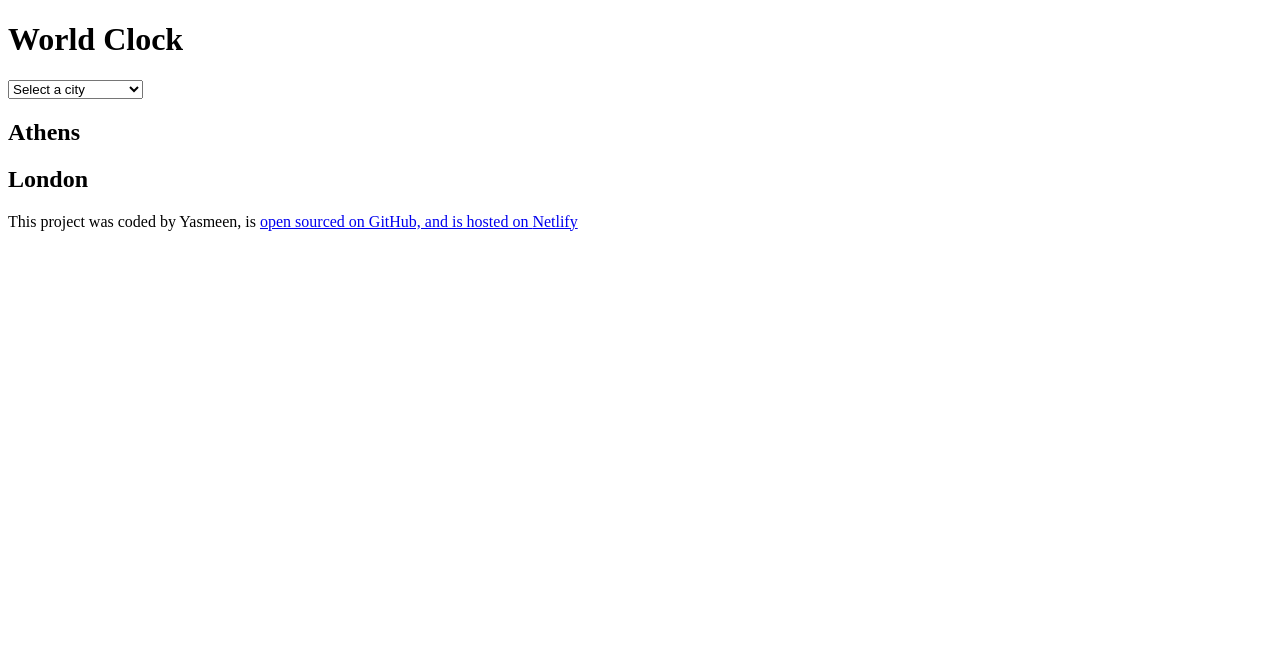
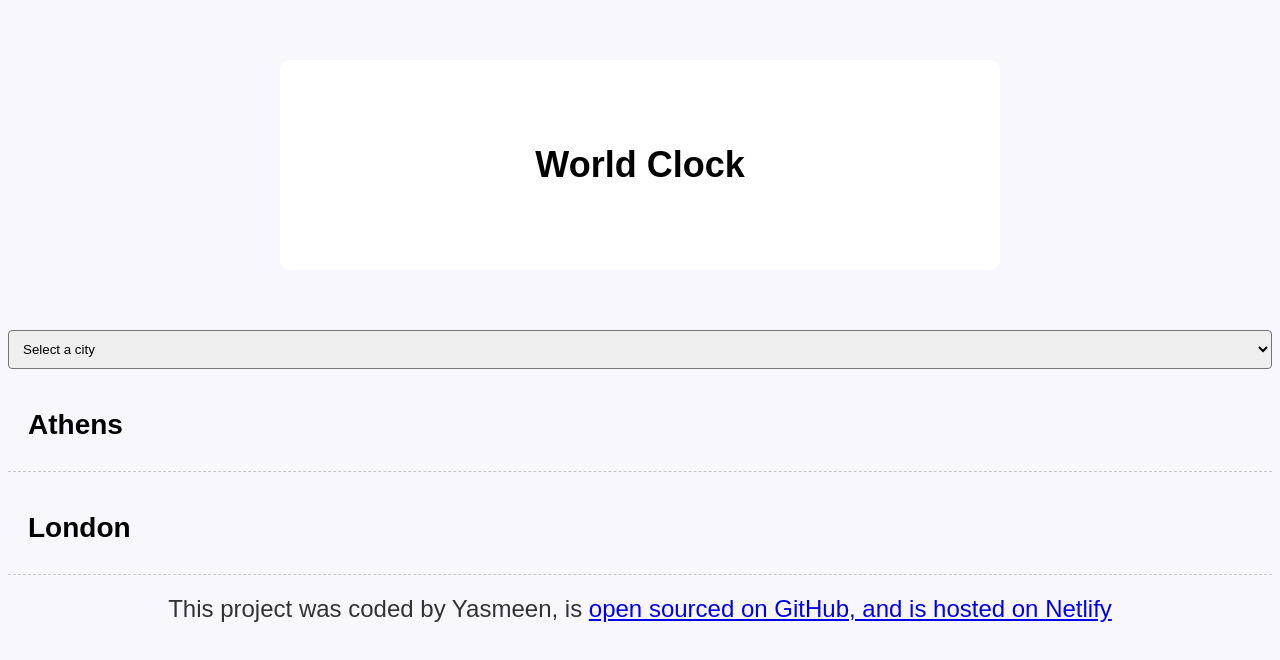
Before and after one commit to yasmeencardenas/shecodes-world-clock-project, a plain HTML site: page index.html in a window 1280 px wide. Drawn offline with nearby package versions, Linux system fonts and the light colour scheme; a script that the page names is missing.

Commit message:
Updated index.html

```diff
--- a/index.html
+++ b/index.html
@@ -3,7 +3,7 @@
 <head>
     <meta charset="UTF-8">
     <meta name="viewport" content="width=device-width, initial-scale=1.0">
-    <link ref="stylesheet" href="src/style.css" />
+    <link rel="stylesheet" href="src/style.css" />
     <script src="https://cdnjs.cloudflare.com/ajax/libs/moment.js/2.29.4/moment.min.js"></script>
     <script src="https://cdnjs.cloudflare.com/ajax/libs/moment-timezone/0.5.37/moment-timezone-with-data-1970-2030.min.js"></script>
     <title>SheCodes</title>
```
